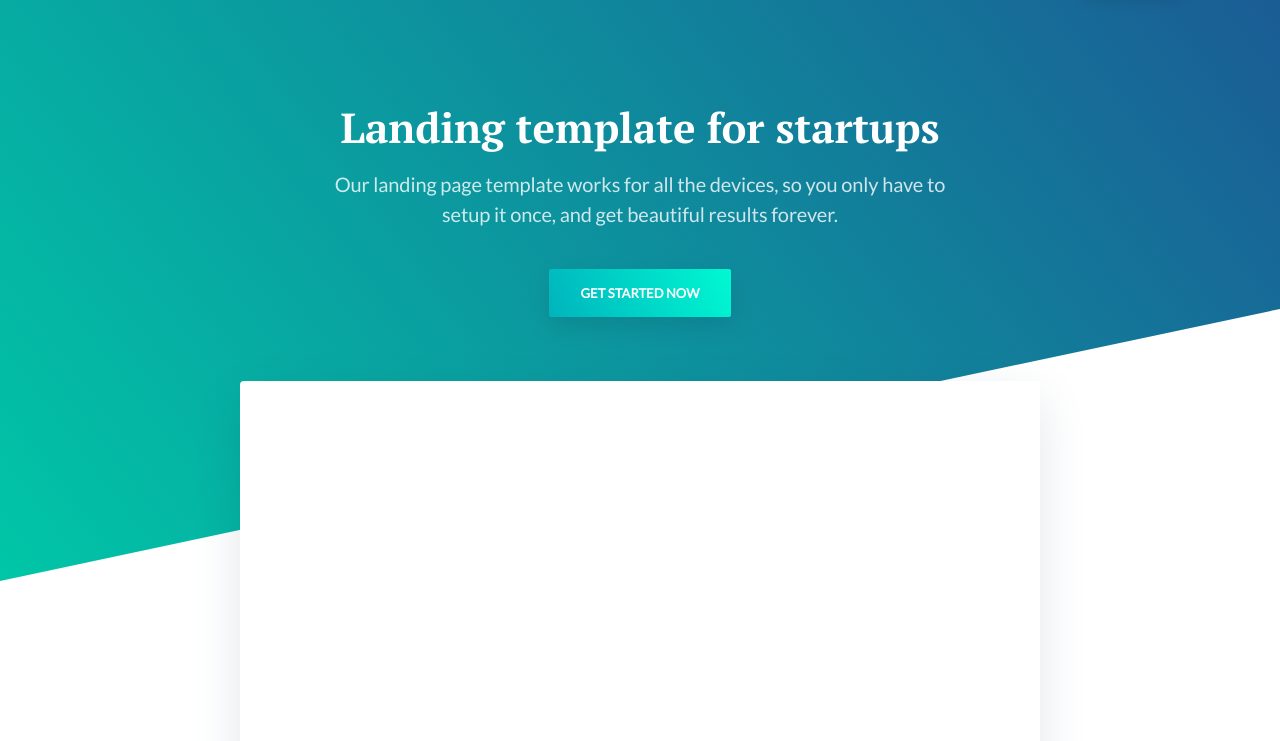
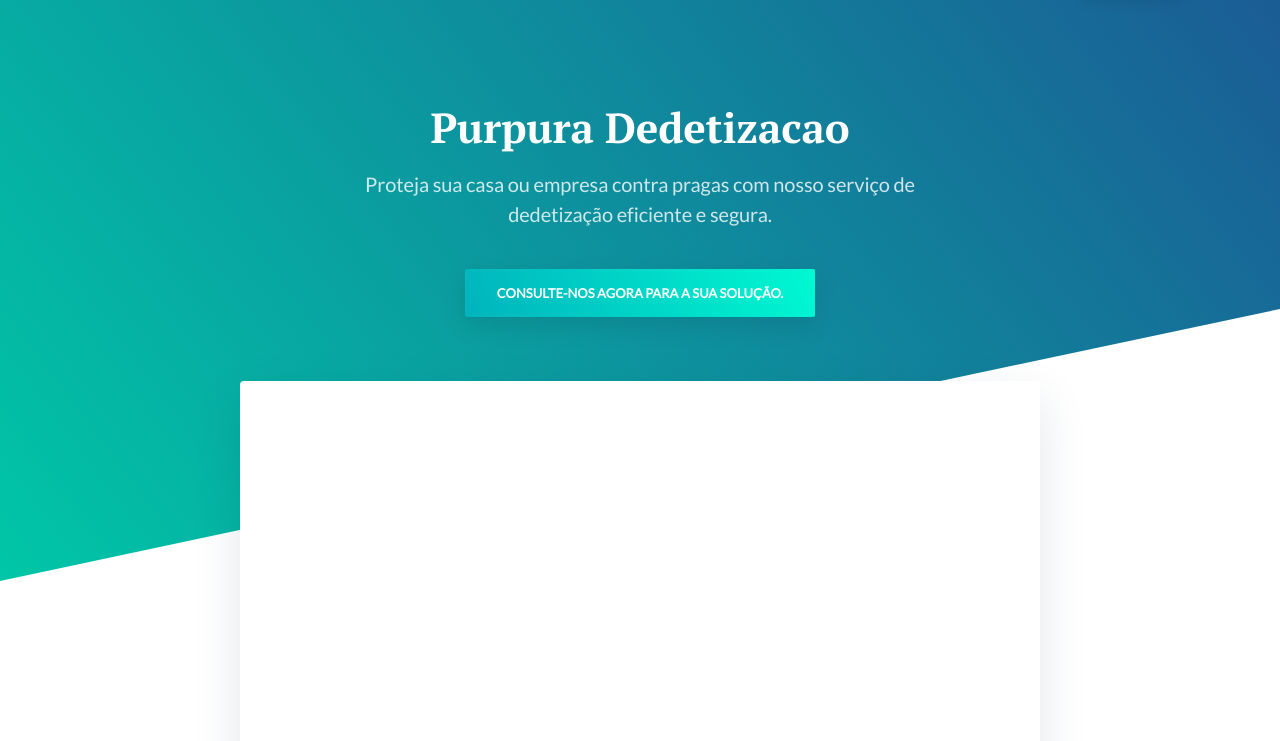
Before and after one commit to PurpuraDedetizacao/PurpuraDedetizacao, a plain HTML site: page index.html in a window 1280 px wide. Shown: the part 59-800 px from the top of the page. Drawn offline with nearby package versions, Linux system fonts and the light colour scheme.

Commit message:
Update index.html

```diff
--- a/index.html
+++ b/index.html
@@ -18,7 +18,7 @@
                         <h1 class="m-0">
                             <a href="#">
                                 <svg width="32" height="32" viewBox="0 0 32 32" xmlns="http://www.w3.org/2000/svg">
-                                    <title>Evelyn</title>
+                                    <title>Purpura Dedetizacao</title>
                                     <defs>
                                         <radialGradient cy="0%" fx="50%" fy="0%" r="100%" id="logo-gradient">
                                             <stop stop-color="#FFF" offset="0%"/>
@@ -46,9 +46,9 @@
             <section class="hero text-light text-center">
                 <div class="container-sm">
                     <div class="hero-inner">
-                        <h1 class="hero-title h2-mobile mt-0 is-revealing">Landing template for startups</h1>
-                        <p class="hero-paragraph is-revealing">Our landing page template works for all the devices, so you only have to setup it once, and get beautiful results forever.</p>
-                        <p class="hero-cta is-revealing"><a class="button button-secondary button-shadow" href="#">Get started now</a></p>
+                        <h1 class="hero-title h2-mobile mt-0 is-revealing">Purpura Dedetizacao</h1>
+                        <p class="hero-paragraph is-revealing">Proteja sua casa ou empresa contra pragas com nosso serviço de dedetização eficiente e segura.</p>
+                        <p class="hero-cta is-revealing"><a class="button button-secondary button-shadow" href="#">Consulte-nos agora para a sua solução.</a></p>
                         <div class="hero-media">
                         </div>
                     </div>
```
